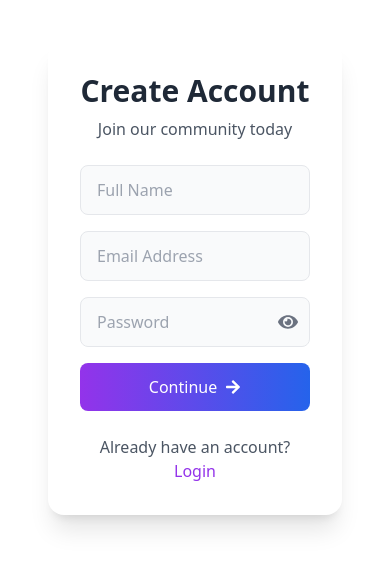
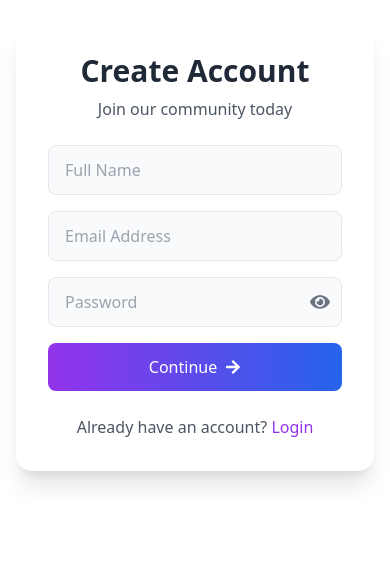
Before and after one commit to Spikree/WorkLink-client, a React (Vite) app: page /auth in a window 390 px wide. Shown: the part 176-744 px from the top of the page. Built offline with nearby package versions, Linux system fonts and the light colour scheme.

Commit message:
margin padding tweak

```diff
--- a/src/pages/Auth.tsx
+++ b/src/pages/Auth.tsx
@@ -12,10 +12,10 @@
       >
         <img
           src="https://frontends.udemycdn.com/components/auth/desktop-illustration-step-2-x1.webp"
-          alt=""
+          alt="image"
         />
       </div>
-      <div className="w-full md:w-1/2 flex items-center justify-center p-8">
+      <div className="w-full md:w-1/2 flex items-center justify-center md:p-8">
         <div className="w-full space-y-8">
           {isLogin ? (
             <Login setIsLogin={setIsLogin} />
```
